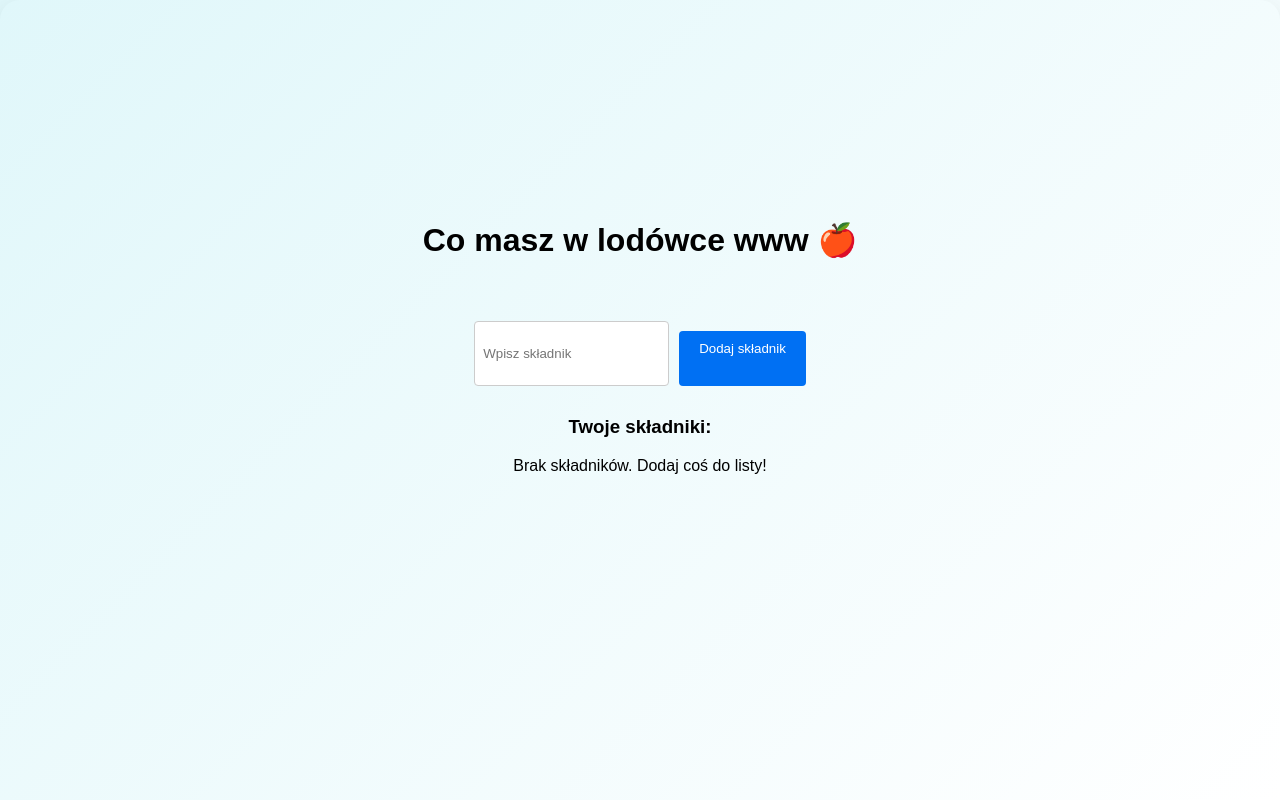
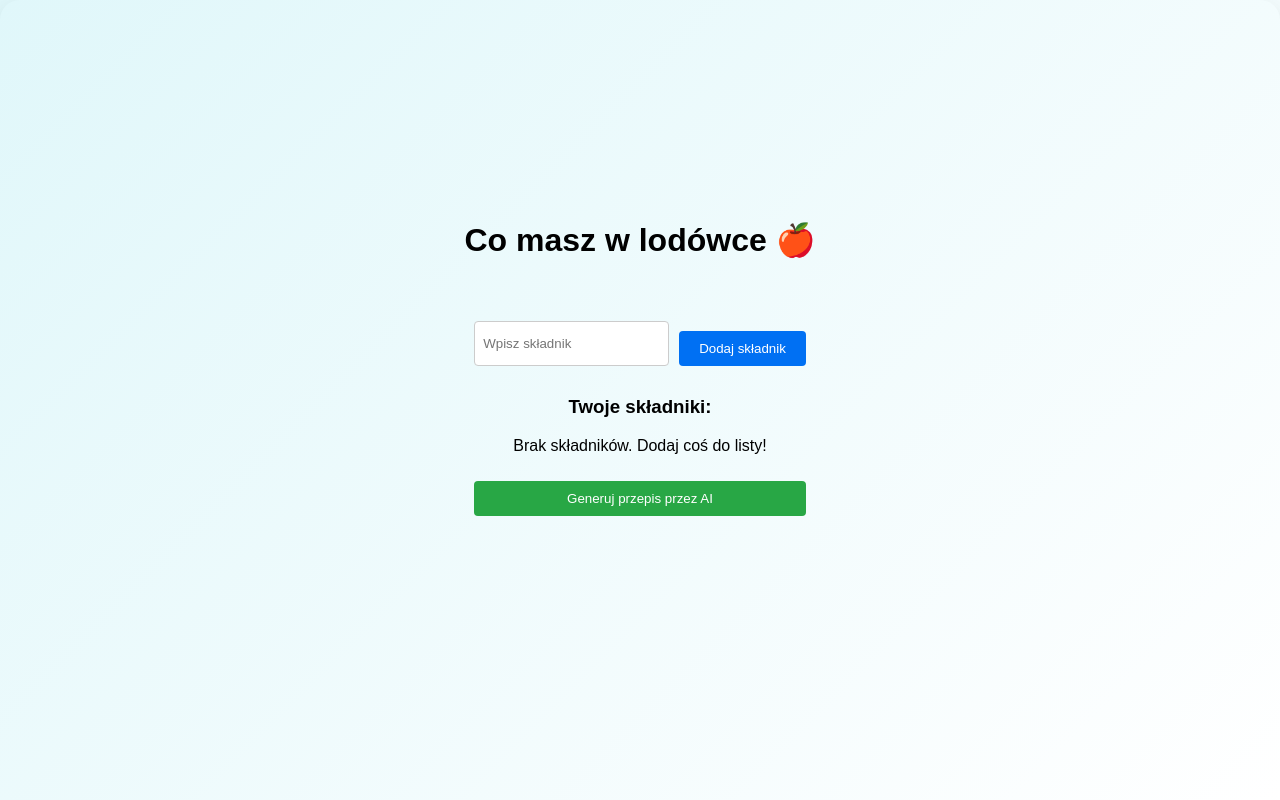
Before and after one commit to Toxity90/Strona-Internetowa-typeScript, a Next.js app: page / in a window 1280 px wide. Shown: the top 800 px of the page. Built offline with nearby package versions, Linux system fonts and the light colour scheme.

Commit message:
test zmiany

```diff
--- /dev/null
+++ b/app/api/chat/route.ts
@@ -0,0 +1,27 @@
+import { NextResponse } from "next/server"; // Importujemy narzędzie do wysyłania odpowiedzi do przeglądarki
+import { generateRecipes } from "@/lib/ai"; // Importujemy Twoją funkcję AI, którą napisałeś w lib/ai.ts
+
+// Tworzymy funkcję POST - obsługuje wysyłanie danych (składników) ze strony
+export async function POST(req: Request) {
+  try {
+    // 1. Wyciągamy dane (składniki), które użytkownik wysłał w formularzu
+    const body = await req.json(); // Zamieniamy surowe dane z zapytania na obiekt JavaScript
+    const { ingredients } = body; // Wyciągamy samą listę składników (np. ["jajka", "mleko"])
+
+    // 2. Sprawdzamy, czy użytkownik w ogóle coś wysłał
+    if (!ingredients || ingredients.length === 0) {
+      return NextResponse.json({ error: "Nie podano składników" }, { status: 400 }); // Zwracamy błąd, jeśli puste
+    }
+
+    // 3. Wywołujemy Twój model GPT-4.1-mini z pliku lib/ai.ts
+    const recipeOutput = await generateRecipes(ingredients); // Czekamy na wygenerowanie przepisu
+
+    // 4. Wysyłamy gotowy przepis z powrotem do użytkownika
+    return NextResponse.json({ success: true, recipe: recipeOutput }); // Zwracamy JSON z sukcesem i tekstem
+
+  } catch (error) {
+    // 5. Jeśli coś wybuchnie (np. brak klucza API lub brak neta), łapiemy błąd tutaj
+    console.error("Błąd w API Route:", error); // Logujemy błąd w konsoli serwera (w VS Code)
+    return NextResponse.json({ error: "Błąd podczas generowania przepisu" }, { status: 500 }); // Informujemy użytkownika o błędzie
+  }
+}
--- a/app/page.tsx
+++ b/app/page.tsx
@@ -3,7 +3,7 @@ import Search from "@/components/Search"; // 1. IMPORTUJESZ SWÓJ KOMPONENT z pl
 export default function Home() { // Tworzysz główną funkcję (komponent) dla swojej strony. export pozwala użyć go w innych częściach strony, ale tu jest to główny komponent, więc będzie wyświetlany jako strona główna.
   return ( // To jest JSX, czyli specjalny język, który pozwala Ci pisać kod interfejsu użytkownika w JavaScript. Wszystko, co jest pod tym słowem, zostanie narysowane na ekranie.
     <main>
-      <h1>Co masz w lodówce www 🍎</h1>
+      <h1>Co masz w lodówce  🍎</h1>
 
       <Search />
 
--- a/components/Search.tsx
+++ b/components/Search.tsx
@@ -1,8 +1,8 @@
 "use client" // Mówisz Next.js: "Ten plik ma reagować na kliknięcia i wpisywanie tekstu w przeglądarce użytkownika". Bez tego strona byłaby statyczna jak gazeta.
 
-import { useState } from "react" //Wyciągasz z biblioteki React "pudełko na dane", które pozwoli stronie pamiętać, co wpisał użytkownik.
+import { useState } from "react" //Wyciągasz z bibliotekę React "pudełko na dane", które pozwoli stronie pamiętać, co wpisał użytkownik.
 
-import { getRecipesByIngredient, Recipe } from './data/recipes'; // Tylko JEDNA kropka na początku!
+import { getRecipesByIngredient, Recipe } from './data/recipes'; // Importujesz funkcję, która potrafi znaleźć przepisy na podstawie składników, oraz typ danych "Recipe", który opisuje jak wygląda przepis (np. ma tytuł, zdjęcie, itd.). Ten import jest potrzebny do późniejszego wyszukiwania przepisów.
 
 export default function Search() { //Tworzysz główną funkcję (komponent), która buduje Twój element wyszukiwarki. export pozwala użyć go w innych częściach strony.
 
@@ -14,12 +14,31 @@ export default function Search() { //Tworzysz główną funkcję (komponent), kt
 
 const [foundRecipes, setFoundRecipes] = useState<Recipe[]>([]); // Tworzymy miejsce na znalezione przepisy
 
+// --- NOWE RZECZY DLA AI ---
+const [aiRecipe, setAiRecipe] = useState(""); // NOWE: Pudełko na tekst przepisu, który przyjdzie z GPT-4.1-mini
+const [isLoading, setIsLoading] = useState(false); // NOWE: Stan, który mówi czy AI teraz pracuje (true) czy odpoczywa (false)
+
   const handleAdd = () => { //To jest Twoja własna funkcja. Możesz o niej myśleć jak o "przepisie na akcję". Mówisz komputerowi: "Gdy wywołam handleAdd, wykonaj wszystkie kroki wewnątrz tych nawiasów {}
  if  (ingredient.trim() !== ""){ //Sprawdza czy nie dodajesz "powietrza" (pustego pola)
 setIngredientsList([...ingredientsList, ingredient.trim()])
 setIngredient("")
  }
   };
+
+// --- NOWA FUNKCJA DO GADANIA Z AI ---
+const handleGenerateAI = async () => { // NOWE: Funkcja wysyłająca Twoją listę do pliku route.ts
+  if (ingredientsList.length === 0) return alert("Dodaj składniki!"); // Nie wysyłaj, jeśli lista jest pusta
+  setIsLoading(true); // Włączamy ładowanie
+  try {
+    const response = await fetch("/api/chat", { // Łączymy się z Twoim API
+      method: "POST", // Wysyłamy dane
+      body: JSON.stringify({ ingredients: ingredientsList }), // Pakujemy listę składników
+    });
+    const data = await response.json(); // Czekamy na odpowiedź
+    if (data.success) setAiRecipe(data.recipe); // Jeśli sukces, zapisujemy przepis
+  } catch (e) { console.error(e); } // Jeśli błąd, wypisz w konsoli
+  setIsLoading(false); // Wyłączamy ładowanie
+};
 
   return ( // zwracany JSX czyli kod interfejsu, Wszystko, co jest pod tym słowem, zostanie narysowane na ekranie.
 
@@ -43,15 +62,6 @@ onClick={handleAdd} // funkcja handleAdd uruchamiana po kliknięciu przycisku
 style={{ padding: '10px 20px', cursor: 'pointer', backgroundColor: '#0070f3', color: 'white', border: 'none', borderRadius: '4px' }}
 >
   Dodaj składnik
-  <div style={{ marginTop: '20px' }}>
-  {/* Pętla, która bierze znalezione przepisy i robi z nich małe kafelki na ekranie */}
-  {foundRecipes.map(recipe => (
-    <div key={recipe.id} style={{ padding: '10px', border: '1px solid blue', borderRadius: '10px' }}>
-      <h3>{recipe.title}</h3> {/* Wyświetla nazwę dania */}
-      <img src={recipe.image} alt={recipe.title} width="150" /> {/* Wyświetla zdjęcie */}
-    </div>
-  ))}
-</div>
 </button>
 
   </div> {/* zamknięcie kontenera i koniec funckji */}
@@ -72,8 +82,33 @@ style={{ padding: '10px 20px', cursor: 'pointer', backgroundColor: '#0070f3', co
 
     {ingredientsList.length === 0 && <p>Brak składników. Dodaj coś do listy!</p>} {/* To jest warunkowe renderowanie. Jeśli lista jest pusta, pokaż ten tekst. */}
   </div>
+
+  {/* --- NOWY PRZYCISK AI POD LISTĄ --- */}
+  <button
+    onClick={handleGenerateAI} // Funkcja, która wyśle składniki do AI i poczeka na przepis
+    style={{ width: '100%', padding: '10px', marginTop: '10px', backgroundColor: '#28a745', color: 'white', border: 'none', borderRadius: '4px', cursor: 'pointer' }}
+  >
+    {isLoading ? "AI myśli..." : "Generuj przepis przez AI"} {/* Zmienia tekst podczas ładowania */}
+  </button>
+
+  {/* --- NOWA SEKCJA WYŚWIETLANIA PRZEPISU --- */}
+  {aiRecipe && ( // NOWE: Pokazuje ten blok tylko jeśli AI zwróciło przepis
+    <div style={{ marginTop: '20px', padding: '10px', backgroundColor: '#f0f0f0', borderRadius: '10px', border: '1px solid #ccc' }}>
+      <h3 style={{ color: '#28a745' }}>Przepis AI:</h3>
+      <p style={{ whiteSpace: 'pre-wrap' }}>{aiRecipe}</p> {/* pre-wrap zachowuje entery w tekście */}
+    </div>
+  )}
+
+  <div style={{ marginTop: '20px' }}>
+  {/* Pętla, która bierze znalezione przepisy i robi z nich małe kafelki na ekranie */}
+  {foundRecipes.map(recipe => (
+    <div key={recipe.id} style={{ padding: '10px', border: '1px solid blue', borderRadius: '10px' }}>
+      <h3>{recipe.title}</h3> {/* Wyświetla nazwę dania */}
+      <img src={recipe.image} alt={recipe.title} width="150" /> {/* Wyświetla zdjęcie */}
+    </div>
+  ))}
   </div>
 
-
+  </div>
   )
 }
--- /dev/null
+++ b/lib/ai.ts
@@ -0,0 +1,20 @@
+import OpenAI from "openai"; // Importujemy oficjalną bibliotekę OpenAI do obsługi modeli
+
+// Tworzymy nową instancję klienta OpenAI
+const openai = new OpenAI({
+  apiKey: process.env.OPENAI_API_KEY // Pobieramy klucz API bezpiecznie z Twojego pliku .env
+});
+
+// Główna funkcja, którą wywołasz, by dostać przepisy
+export async function generateRecipes(ingredients: string[]) {
+  // Wywołujemy nowe Responses API (standard od 2025/2026)
+  const response = await openai.responses.create({
+    model: "gpt-4.1-mini", // Używamy najnowszego modelu o dużej wydajności i niskim koszcie
+    // Przekazujemy instrukcję dla AI jako 'input' (w Responses API to główny punkt wejścia)
+    input: `Jesteś kucharzem zero-waste. Mam: ${ingredients.join(", ")}. Wygeneruj 3 przepisy w formacie JSON z polami 'name' oraz 'ingredients'.`,
+    // Opcjonalnie: formatowanie pod agentów (Responses API świetnie radzi sobie z JSONem)
+  });
+
+  // Zwracamy czysty tekst wygenerowany przez AI (output_text to wygodny skrót w nowym SDK)
+  return response.output_text;
+}
--- a/package.json
+++ b/package.json
@@ -10,6 +10,7 @@
   },
   "dependencies": {
     "next": "16.1.6",
+    "openai": "^6.27.0",
     "react": "19.2.3",
     "react-dom": "19.2.3"
   },
```
Also changed, not shown: 1 other file (tests, documents, lock files or other folders).
